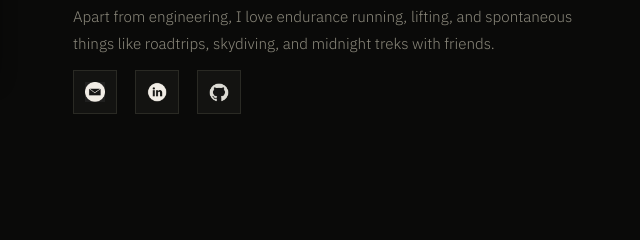
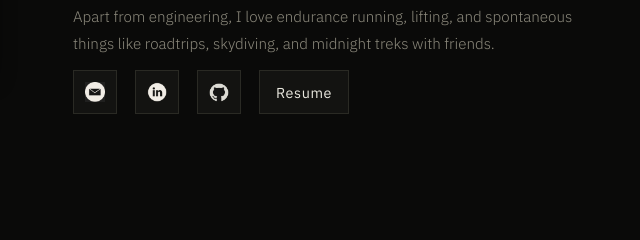
Before and after one commit to acstartup/acstartup.dev, a website: page index.html in a window 1280 px wide. Shown: the part 489-729 px from the top of the page, 453-1093 px from the left. Drawn offline with Linux system fonts and the light colour scheme.

Commit message:
(feat): resume

```diff
--- a/index.html
+++ b/index.html
@@ -211,6 +211,13 @@
     width:20px; height:20px; object-fit:contain;
     filter:invert(92%) sepia(6%) saturate(200%);
   }
+  .socials a.resume{
+    width:auto; padding:0 16px;
+    font-family:'IBM Plex Sans', sans-serif;
+    font-size:0.9rem; font-weight:400;
+    letter-spacing:0.04em;
+    color:var(--text); text-decoration:none;
+  }
 
   /* below-fold reveal sections */
   .reveal{
@@ -313,6 +320,7 @@
         <a href="https://github.com/acstartup" aria-label="GitHub">
           <img src="files/github.png" alt="GitHub">
         </a>
+        <a class="resume" href="files/Aiden_Chen_Resume.pdf" target="_blank" rel="noopener">Resume</a>
       </div>
     </div>
   </section>
```
Also changed, not shown: 1 other file.
